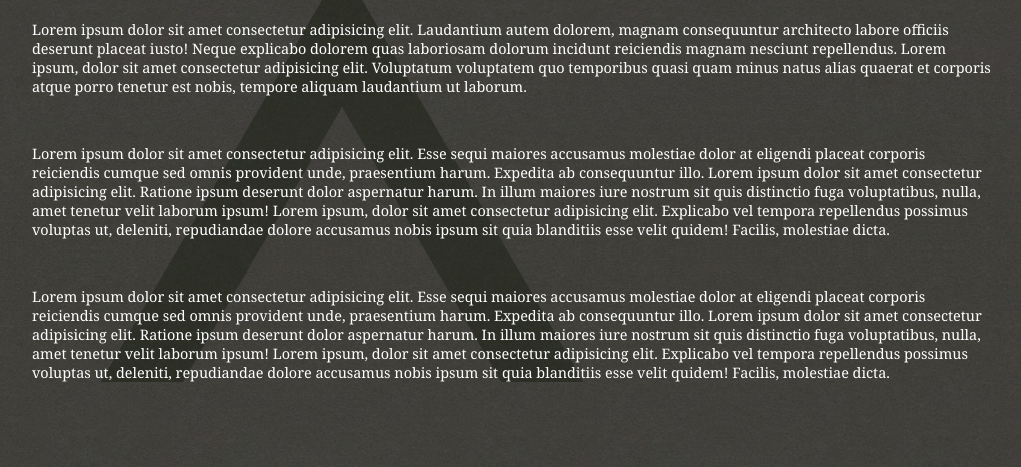
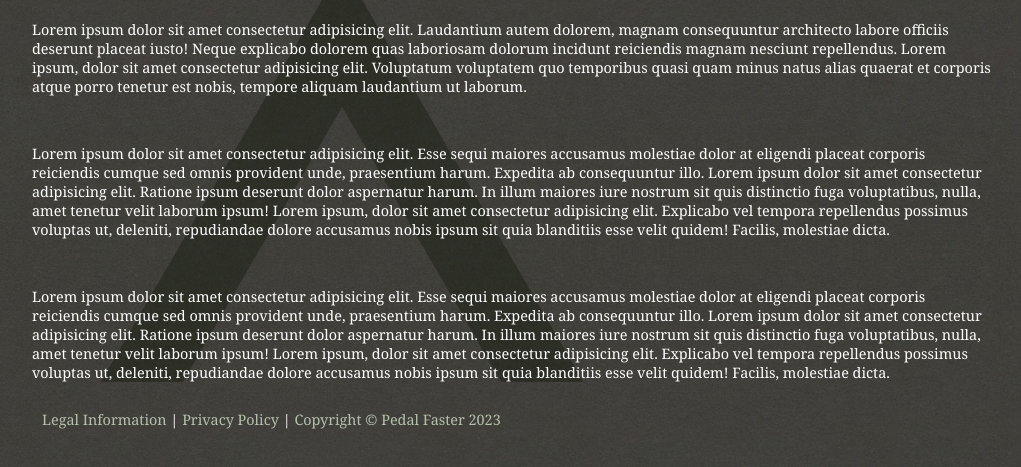
Before and after one commit to Sandratedremets/Bicycle, a plain HTML site: page news.html in a window 1280 px wide. Shown: the part 175-642 px from the top of the page, without its empty margins (128-1149 px from the left). Drawn offline with Linux system fonts and the light colour scheme.

Commit message:
no message

```diff
--- a/news.html
+++ b/news.html
@@ -146,5 +146,9 @@
           dolore accusamus nobis ipsum sit quia blanditiis esse velit quidem! Facilis,
           molestiae dicta.
         </p>
+        <p class="grid_12">
+            <a href="../footer/legalInformation.html">Legal Information</a> | <a href="../footer/privacypolicy.html">Privacy Policy</a> |
+            <a href="../footer/copyright.html">Copyright &copy; Pedal Faster 2023</a>
+          </p>
 </body>
 </html>
```
